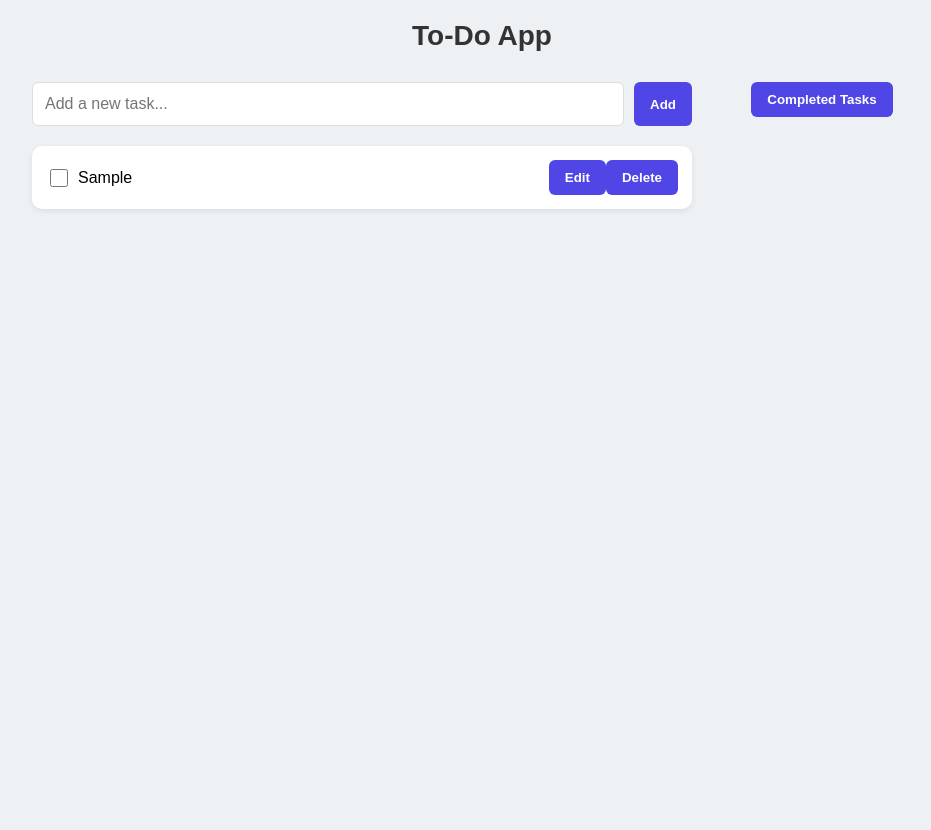
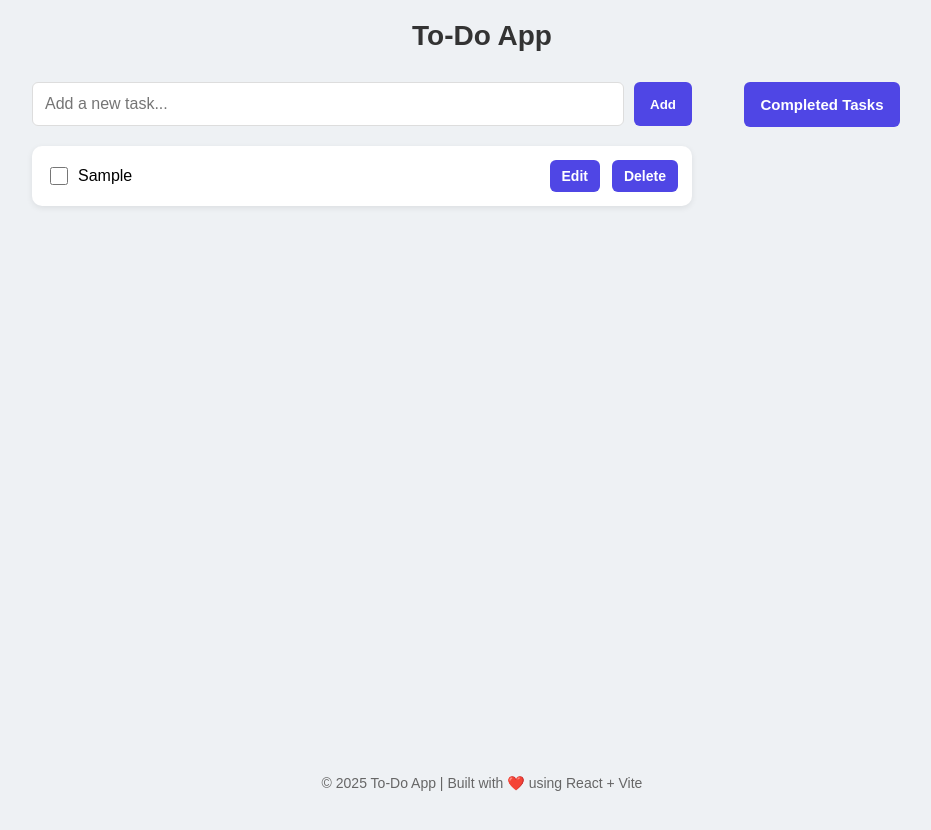
Before and after one commit to Sweety-Mitra/ToDo_List, a React (Vite) app: page / in a window 1280 px wide. Both pictures are taken after typing "Sample" into the empty fields and a click on the button "Add". Shown: the top 830 px of the page, without its empty margins (158-1089 px from the left). Before the commit the page ends 800 px from the top, so only its background shows below. Built offline with nearby package versions, Linux system fonts and the light colour scheme.

Commit message:
New features added with css

```diff
--- a/index.html
+++ b/index.html
@@ -2,9 +2,10 @@
 <html lang="en">
   <head>
     <meta charset="UTF-8" />
-    <link rel="icon" type="image/svg+xml" href="/vite.svg" />
+    <!-- <link rel="icon" type="image/svg+xml" href="/vite.svg" /> -->
     <meta name="viewport" content="width=device-width, initial-scale=1.0" />
     <title>todo-list</title>
+    <link rel="icon" type="image/png" href="/favicon.png" />
   </head>
   <body>
     <div id="root"></div>
--- a/src/App.jsx
+++ b/src/App.jsx
@@ -1,31 +1,32 @@
 import { useState } from "react";
 import Header from "./components/Header";
 import ToDoList from "./components/ToDoList";
+import Footer from "./components/Footer";
 
 function App() {
-  const [todos, setTodos] = useState([]);
-  const [completedView, setCompletedView] = useState(false);
+  const [ todos, setTodos ] = useState( [] );
+  const [ completedView, setCompletedView ] = useState( false );
 
-  const addTodo = (text) => {
-    if (!text.trim()) return;
-    setTodos([...todos, { id: Date.now(), text, completed: false }]);
+  const addTodo = ( text ) => {
+    if ( !text.trim() ) return;
+    setTodos( [ ...todos, { id: Date.now(), text, completed: false } ] );
   };
 
-  const toggleComplete = (id) => {
+  const toggleComplete = ( id ) => {
     setTodos(
-      todos.map((item) =>
+      todos.map( ( item ) =>
         item.id === id ? { ...item, completed: !item.completed } : item
       )
     );
   };
 
-  const deleteTodo = (id) => {
-    setTodos(todos.filter((item) => item.id !== id));
+  const deleteTodo = ( id ) => {
+    setTodos( todos.filter( ( item ) => item.id !== id ) );
   };
 
-  const editTodo = (id, newText) => {
+  const editTodo = ( id, newText ) => {
     setTodos(
-      todos.map((item) =>
+      todos.map( ( item ) =>
         item.id === id ? { ...item, text: newText } : item
       )
     );
@@ -36,25 +37,29 @@ function App() {
       <Header />
 
       <div className="todo-layout">
-        {/* LEFT */}
+        {/* LEFT */ }
         <div className="left-section">
           <ToDoList
-            todos={todos}
-            addTodo={addTodo}
-            toggleComplete={toggleComplete}
-            deleteTodo={deleteTodo}
-            editTodo={editTodo}
-            completedView={completedView}
+            todos={ todos }
+            addTodo={ addTodo }
+            toggleComplete={ toggleComplete }
+            deleteTodo={ deleteTodo }
+            editTodo={ editTodo }
+            completedView={ completedView }
           />
         </div>
 
-        {/* RIGHT */}
+        {/* RIGHT */ }
         <div className="right-section">
-          <button onClick={() => setCompletedView(!completedView)}>
-            {completedView ? "Show All" : "Completed Tasks"}
+          <button
+            className="todo-toggle-btn"
+            onClick={ () => setCompletedView( !completedView ) }
+          >
+            { completedView ? "Show All" : "Completed Tasks" }
           </button>
         </div>
       </div>
+      <Footer/>
     </div>
   );
 }
--- /dev/null
+++ b/src/components/Footer.jsx
@@ -0,0 +1,9 @@
+function Footer() {
+  return (
+    <footer className="footer">
+      <p>© {new Date().getFullYear()} To-Do App | Built with ❤️ using React + Vite</p>
+    </footer>
+  );
+}
+
+export default Footer;
--- a/src/components/ToDoItem.jsx
+++ b/src/components/ToDoItem.jsx
@@ -12,7 +12,7 @@ function ToDoItem({ item, deleteTodo, editTodo, toggleComplete }) {
   return (
     <div className={`todo-item ${item.completed ? "completed" : ""}`}>
 
-      {/* Checkbox to mark complete */}
+      {/* Checkbox */}
       <input
         type="checkbox"
         checked={item.completed}
@@ -31,15 +31,16 @@ function ToDoItem({ item, deleteTodo, editTodo, toggleComplete }) {
         <span style={{ flex: 1 }}>{item.text}</span>
       )}
 
-      {/* Edit / Save */}
+      {/* BUTTONS WRAPPER (IMPORTANT!) */}
+      <div className="todo-actions">
         {isEditing ? (
           <button onClick={saveEdit}>Save</button>
         ) : (
           <button onClick={() => setIsEditing(true)}>Edit</button>
         )}
 
-      {/* Delete */}
         <button onClick={() => deleteTodo(item.id)}>Delete</button>
+      </div>
     </div>
   );
 }
--- a/src/index.css
+++ b/src/index.css
@@ -1,4 +1,8 @@
 /* Global */
+html, body {
+  height: 100%;
+}
+
 body {
   margin: 0;
   font-family: Arial, sans-serif;
@@ -9,6 +13,9 @@ body {
   max-width: 900px;
   margin: auto;
   padding: 20px;
+  min-height: 100vh;        /* FULL height */
+  display: flex;            /* Make vertical flex */
+  flex-direction: column;
 }
 
 /* Header */
@@ -86,8 +93,12 @@ button:hover {
   transform: scale(1.01);
 }
 
+.todo-actions {
+  display: flex;
+  gap: 12px;
+}
+
 .todo-actions button {
-  margin-left: 8px;
   padding: 8px 12px;
   font-size: 14px;
 }
@@ -105,3 +116,30 @@ button:hover {
   margin-right: 10px;
   cursor: pointer;
 }
+
+.todo-toggle-btn {
+  background-color: #4f46e5;
+  color: white;
+  border: none;
+  padding: 14px 16px;
+  border-radius: 6px;
+  font-size: 15px;
+  cursor: pointer;
+  transition: 0.2s ease;
+}
+
+.todo-toggle-btn:hover {
+  background-color: #4338ca;
+}
+
+.todo-toggle-btn:active {
+  transform: scale(0.96);
+}
+
+.footer {
+  text-align: center;
+  padding: 15px 0;
+  color: #666;
+  font-size: 14px;
+  margin-top: auto;   /* THE MAGIC LINE */
+}
```
Also changed, not shown: public/favicon.png (added). Lines whose indentation alone changed are shown as unchanged.
